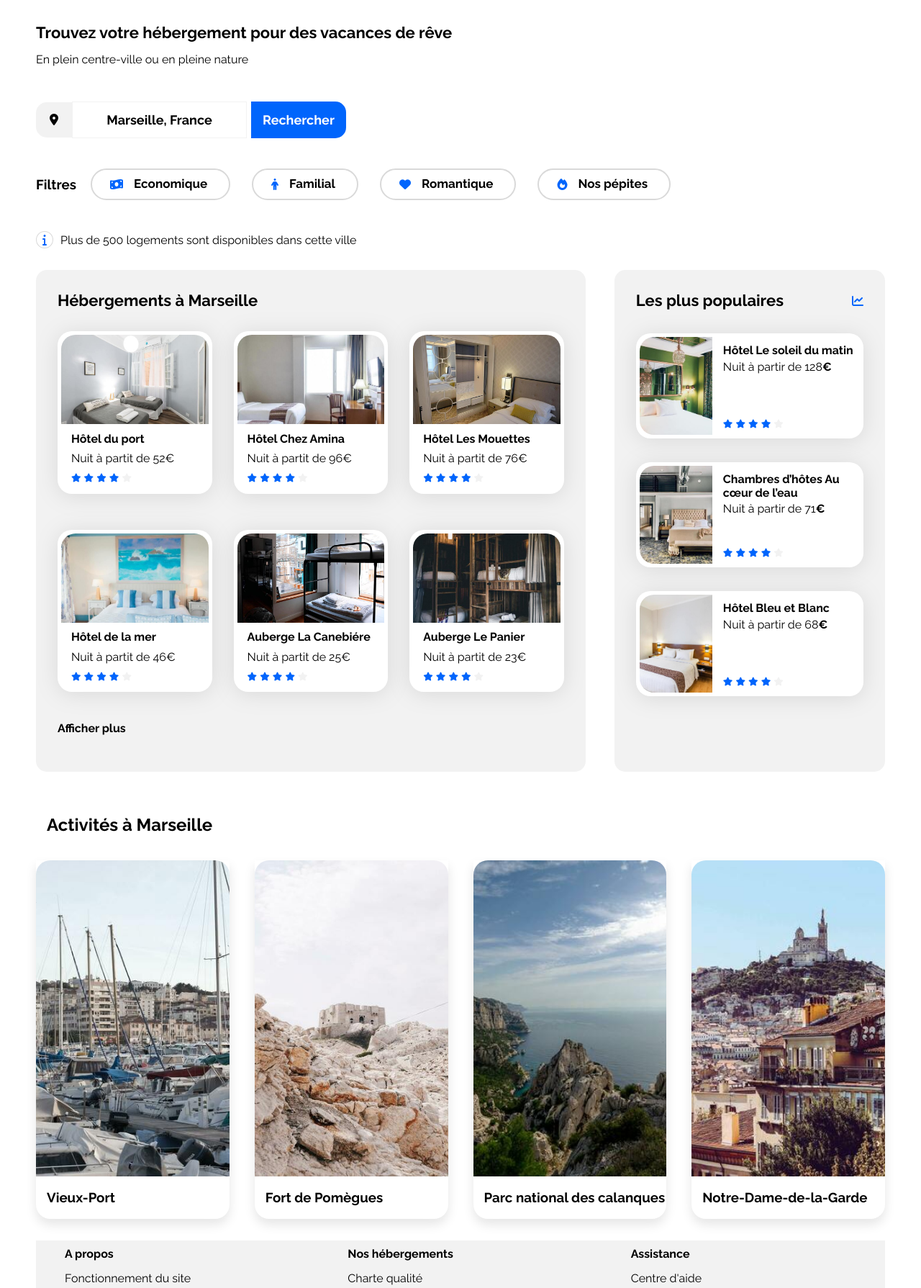
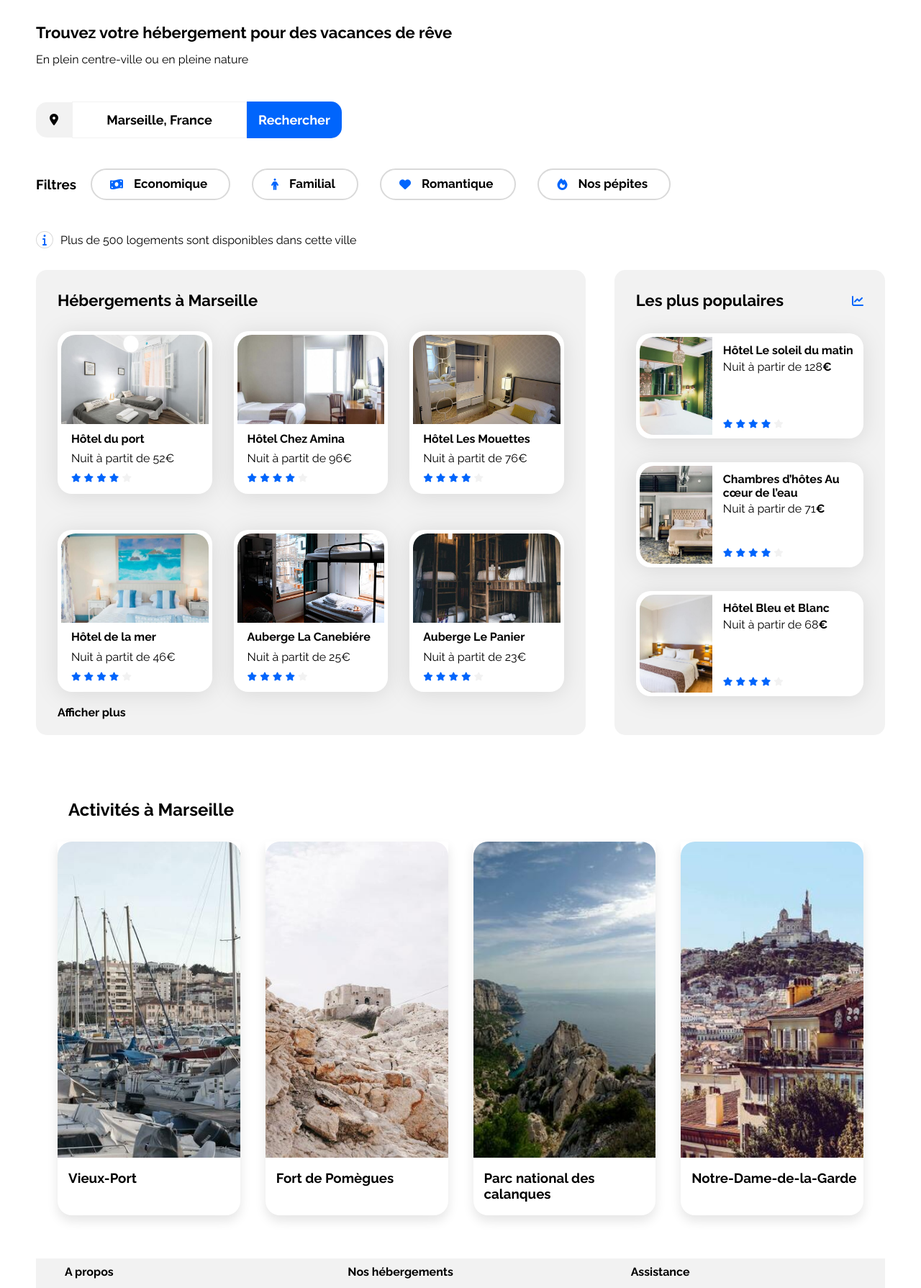
Before and after one commit to FetayahRedouane/Booki, a plain HTML site: page index.html in a window 1280 px wide. Shown: the part 57-1846 px from the top of the page at 72% size. Drawn offline with Linux system fonts and the light colour scheme; files whose address does not match are found by name.

Commit message:
Amelioration de certain details

```diff
--- a/css/style.css
+++ b/css/style.css
@@ -24,10 +24,6 @@
     display: flex;
     justify-content: space-between;
     width: 100%;
-}
-
-.menu {
-    display: flex;
 }
 
 .boutton {
@@ -102,6 +98,11 @@ body {
 .style-button {
     background-color: transparent;
     border: none;
+}
+
+.recherche-button {
+    position: relative;
+    right: 6px;
 }
 
 .fa-magnifying-glass {
@@ -242,7 +243,7 @@ a {
 .hebergements-and-populaires section {
     background-color: var(--main-bg-color);
     border-radius: 15px;
-    padding: 30px;
+    padding: 30px 30px 0 30px;
     box-sizing: border-box;
 }
 
@@ -275,6 +276,10 @@ a {
 .container > h3, .card-info, .hebergement-card_rating {
     margin: 5px auto;
     padding: 2px 14px;
+}
+
+.hebergements > a > h4 {
+    margin-top: 0;
 }
 
 /****** Populaires ***********/
@@ -324,8 +329,15 @@ a {
 
 /****** Activités ***********/
 
+.activite-disposition {
+    padding: 30px;
+    gap: 30px;
+    display: flex;
+    flex-direction: column;
+}
+
 section > h2 {
-    margin: 60px 0 35px 15px;
+    margin: 60px 0 0 15px;
 }
 
 .activite {
@@ -370,7 +382,6 @@ footer {
 .link {
     display: flex;
     flex-direction: column;
-
 }
 
 .link > h4 {
@@ -453,8 +464,6 @@ footer {
     }
 
     .fa-magnifying-glass {
-        position: relative;
-        right: 164px;
         background-color: var(--main-color);
         color: white;
         border-radius: 15px;
--- a/index.html
+++ b/index.html
@@ -59,7 +59,7 @@
                         <form method="post" action="#">
                             <input type="text" value="Marseille, France">
                         </form>
-                        <a href="#">
+                        <a href="#" class="recherche-button">
                             <button class="style-button">
                                 <span>Rechercher</span>
                                 <i class="fa-solid fa-magnifying-glass"></i>
@@ -278,7 +278,7 @@
                     </div>
                 </section>
             </div>
-            <section>
+            <section class="activite-disposition">
                 <h2>Activités à Marseille</h2>
                 <div class="activite">
                     <a href="#">
```
